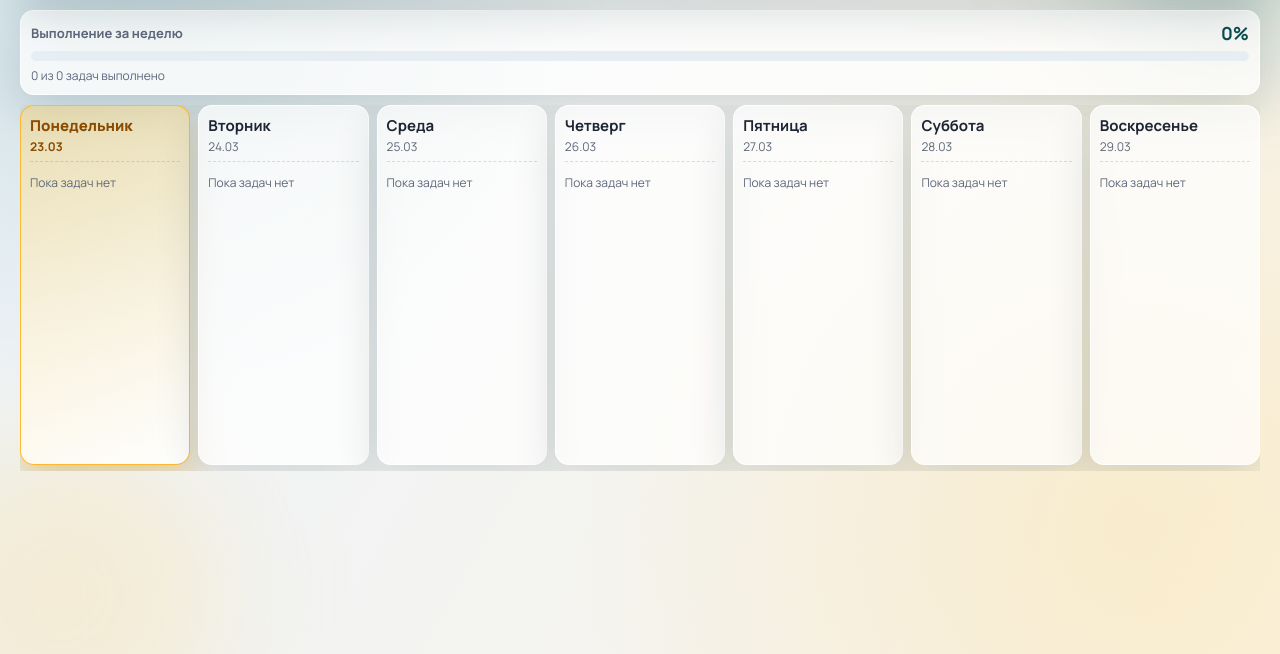
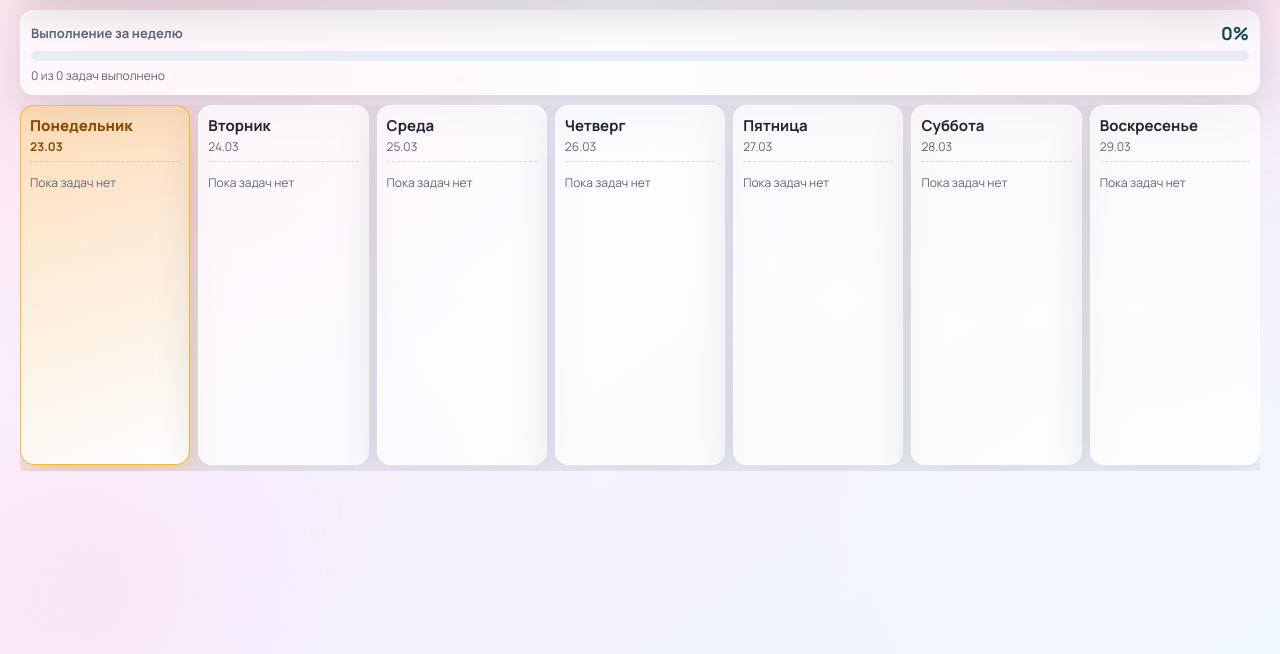
Before and after one commit to swet757-cpu/OSB_PL_BS, a plain HTML site: page index.html in a window 1280 px wide. Shown: the part 146-800 px from the top of the page. Drawn offline with Linux system fonts and the light colour scheme.

Commit message:
третья версия (изменение цвета)

```diff
--- a/styles.css
+++ b/styles.css
@@ -26,11 +26,13 @@ body {
   font-family: "Manrope", sans-serif;
   color: var(--text);
   background:
-    radial-gradient(circle at 10% 10%, rgba(17, 100, 102, 0.16), transparent 36%),
-    radial-gradient(circle at 88% 84%, rgba(255, 209, 102, 0.22), transparent 42%),
-    linear-gradient(120deg, #edf4fb 0%, #f9f3e7 100%);
+    radial-gradient(circle at 12% 18%, rgba(255, 188, 215, 0.45), transparent 34%),
+    radial-gradient(circle at 85% 20%, rgba(255, 214, 230, 0.42), transparent 36%),
+    radial-gradient(circle at 18% 85%, rgba(248, 230, 255, 0.35), transparent 30%),
+    linear-gradient(145deg, #fff4f8 0%, #f9f2ff 36%, #eef6ff 100%);
   padding: 20px;
   overflow-x: hidden;
+  position: relative;
 }
 
 .bg-glow {
@@ -43,7 +45,7 @@ body {
 .bg-glow-one {
   width: 260px;
   height: 260px;
-  background: rgba(17, 100, 102, 0.28);
+  background: rgba(255, 173, 208, 0.38);
   top: -70px;
   right: -70px;
 }
@@ -51,9 +53,36 @@ body {
 .bg-glow-two {
   width: 320px;
   height: 320px;
-  background: rgba(255, 209, 102, 0.22);
+  background: rgba(255, 210, 228, 0.3);
   bottom: -100px;
   left: -100px;
+}
+
+body::before,
+body::after {
+  content: "";
+  position: fixed;
+  inset: 0;
+  pointer-events: none;
+  z-index: 0;
+}
+
+body::before {
+  background:
+    radial-gradient(12px 8px at 10% 22%, rgba(255, 170, 205, 0.35), transparent 70%),
+    radial-gradient(10px 7px at 24% 14%, rgba(255, 182, 214, 0.32), transparent 70%),
+    radial-gradient(11px 8px at 36% 28%, rgba(255, 160, 198, 0.3), transparent 70%),
+    radial-gradient(12px 8px at 52% 17%, rgba(255, 175, 209, 0.28), transparent 70%),
+    radial-gradient(10px 7px at 66% 23%, rgba(255, 193, 220, 0.35), transparent 70%),
+    radial-gradient(12px 8px at 78% 13%, rgba(255, 173, 205, 0.3), transparent 70%),
+    radial-gradient(10px 7px at 88% 27%, rgba(255, 194, 222, 0.32), transparent 70%);
+  opacity: 0.8;
+}
+
+body::after {
+  background:
+    linear-gradient(180deg, rgba(255, 255, 255, 0.28) 0%, rgba(255, 255, 255, 0) 40%),
+    radial-gradient(circle at 90% 82%, rgba(255, 255, 255, 0.25), transparent 35%);
 }
 
 .app {
```
